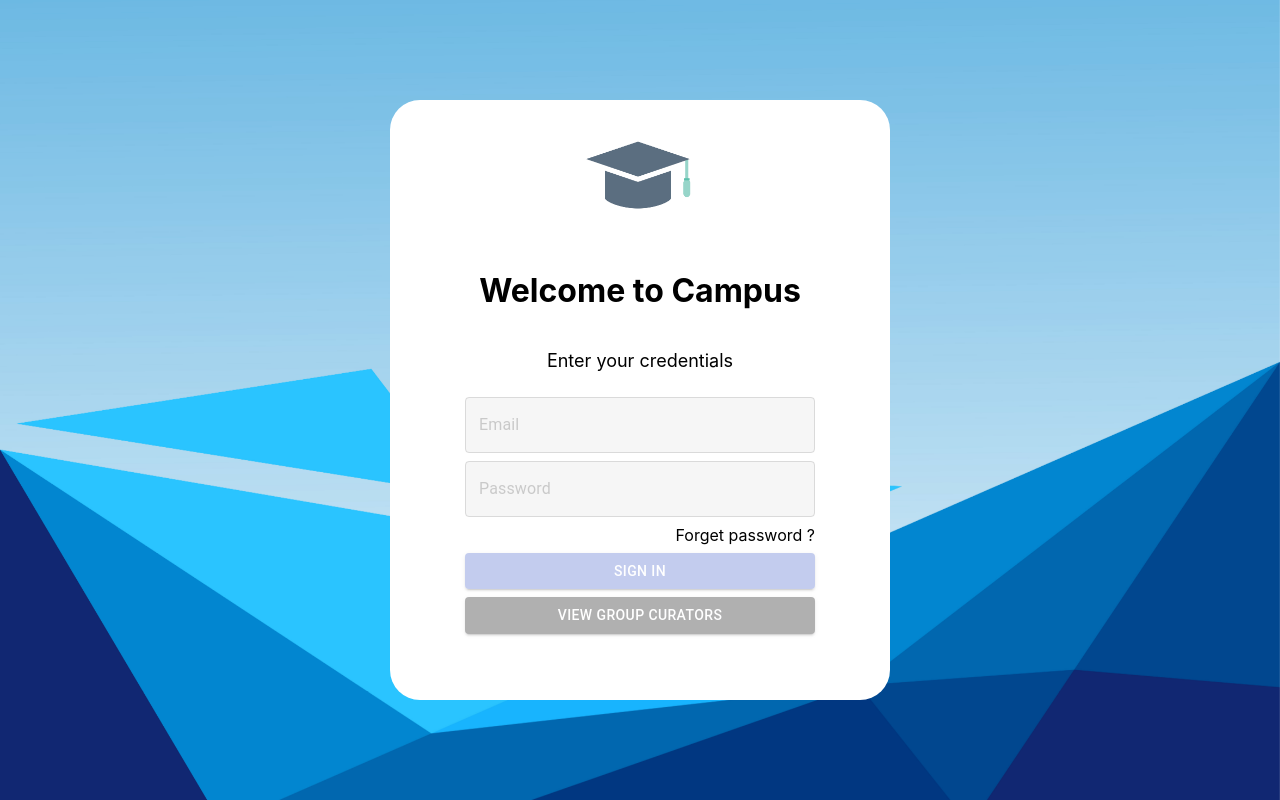
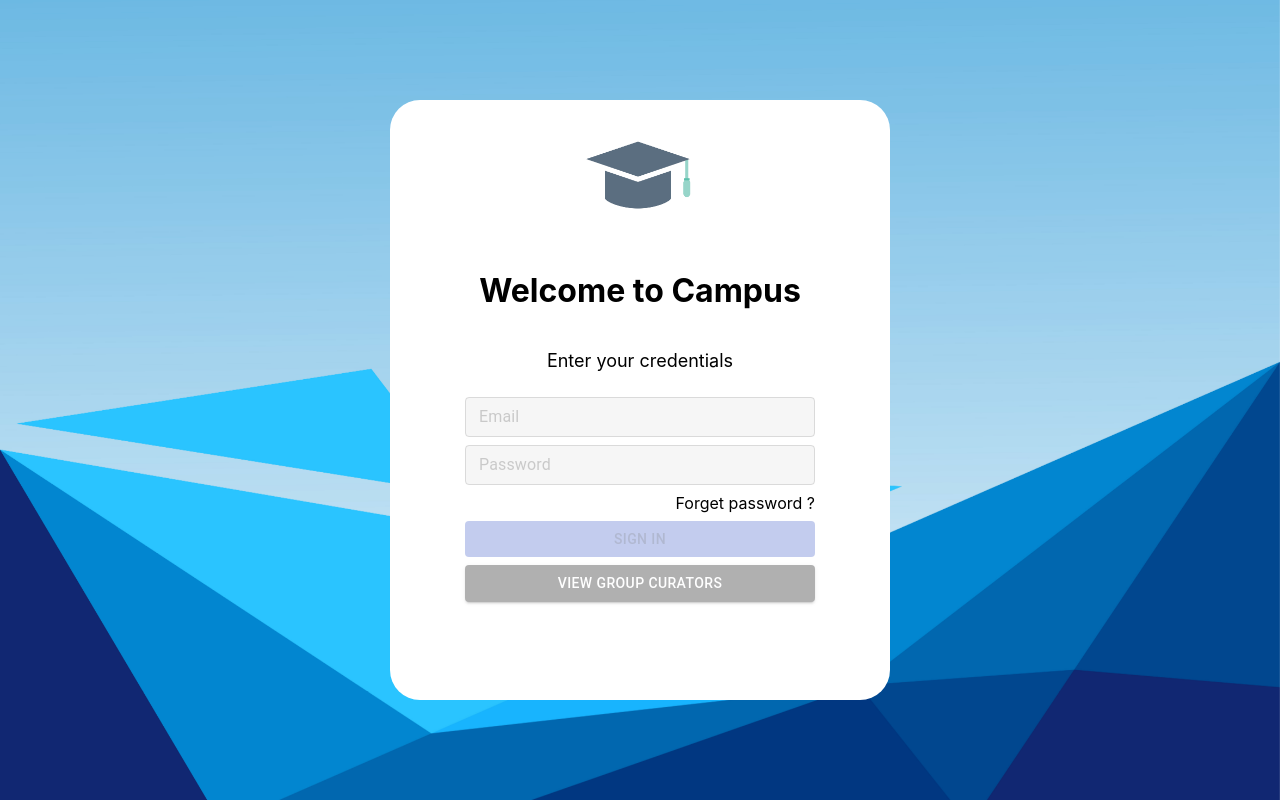
Before and after one commit to marina-sheigets/campus-client, a React (Create React App) app: page / in a window 1280 px wide. Built offline with nearby package versions, Linux system fonts and the light colour scheme.

Commit message:
feat: login page

```diff
--- a/src/pages/Login/Login.tsx
+++ b/src/pages/Login/Login.tsx
@@ -1,11 +1,48 @@
-import React from 'react';
+import React, { useMemo, useState, useEffect } from 'react';
+import { useDispatch, useSelector } from 'react-redux';
 import styled from 'styled-components';
 import img from '../../assets/login.jpg';
 import logo from '../../assets/5920.jpg';
 import theme from '../../constants/globalStyles';
-import { TextField } from '@mui/material';
+import { TextField, Alert } from '@mui/material';
 import Button from '@mui/material/Button';
+import { signInAction, clearAuthErrorAction } from '../../redux/api/ApiActions';
+import { getAuthError, getIsAuth } from '../../redux/selectors/auth';
+import { useNavigate } from 'react-router';
+
 function Login() {
+	const navigate = useNavigate();
+	const dispatch = useDispatch();
+
+	const authError = useSelector(getAuthError);
+	const isAuth = useSelector(getIsAuth);
+
+	const [email, setEmail] = useState('');
+	const [password, setPassword] = useState('');
+	const emailReg = /^[\w-.]+@([\w-]+\.)+[\w-]{2,4}$/g;
+	const handleChangeEmail = (e: React.ChangeEvent<HTMLInputElement>) => setEmail(e.target.value);
+	const handleChangePassword = (e: React.ChangeEvent<HTMLInputElement>) =>
+		setPassword(e.target.value);
+
+	const handleSignIn = () => {
+		dispatch(signInAction.request({ email, password }));
+	};
+
+	const handleAlertMessageClose = () => {
+		dispatch(clearAuthErrorAction.request());
+	};
+
+	const isAllCompleted = useMemo(
+		() => email.match(emailReg) && password.length > 7,
+		// eslint-disable-next-line react-hooks/exhaustive-deps
+		[email, password]
+	);
+
+	useEffect(() => {
+		if (isAuth) {
+			navigate('/new/student');
+		}
+	}, [isAuth, navigate]);
 	return (
 		<Wrapper>
 			<LoginBox>
@@ -13,18 +50,42 @@ function Login() {
 				<MainTitle>Welcome to Campus</MainTitle>
 				<LoginForm>
 					<Title>Enter your credentials</Title>
-					<StyledTextField placeholder='Email' />
-					<StyledTextField placeholder='Password' />
+					{authError ? (
+						<StyledAlert onClose={handleAlertMessageClose} severity='error'>
+							{authError}
+						</StyledAlert>
+					) : null}
+					<StyledTextField
+						value={email}
+						onChange={handleChangeEmail}
+						size='small'
+						placeholder='Email'
+					/>
+					<StyledTextField
+						value={password}
+						onChange={handleChangePassword}
+						size='small'
+						type='password'
+						placeholder='Password'
+					/>
 					<ForgetPassword>
 						<span>Forget password ?</span>
 					</ForgetPassword>
-					<SignInButton variant='contained'>Sign In</SignInButton>
+					<SignInButton
+						disabled={!isAllCompleted}
+						onClick={handleSignIn}
+						variant='contained'>
+						Sign In
+					</SignInButton>
 					<ViewButton variant='contained'>View Group Curators</ViewButton>
 				</LoginForm>
 			</LoginBox>
 		</Wrapper>
 	);
 }
+const StyledAlert = styled(Alert)`
+	width: 100%;
+`;
 const LogoImg = styled('img')`
 	width: 150px;
 `;
--- a/src/redux/api/ApiActions.ts
+++ b/src/redux/api/ApiActions.ts
@@ -1,3 +1,5 @@
 import { createActions } from '../../utils/actionCreator';
 
 export const createStudentAction = createActions('CREATE_STUDENT');
+export const signInAction = createActions('SIGN_IN');
+export const clearAuthErrorAction = createActions('CLEAR_AUTH_ERROR');
--- /dev/null
+++ b/src/redux/api/config.ts
@@ -0,0 +1,32 @@
+import axios from 'axios';
+
+const API_URL = 'http://localhost:5000';
+const $api = axios.create({
+	withCredentials: true,
+	baseURL: API_URL,
+});
+
+$api.interceptors.request.use((config) => {
+	config.headers.Authorization = localStorage.getItem('token');
+	return config;
+});
+
+$api.interceptors.response.use(
+	(config) => {
+		return config;
+	},
+	async (error) => {
+		const initialRequest = error.config;
+		if (error.response.status === 401) {
+			try {
+				const response = await axios.get(`${API_URL}/refresh`, { withCredentials: true });
+				localStorage.setItem('token', response.data.accessToken);
+				return $api.request(initialRequest);
+			} catch (e) {
+				console.log(e);
+			}
+		}
+	}
+);
+
+export default $api;
--- a/src/redux/api/index.ts
+++ b/src/redux/api/index.ts
@@ -1,8 +1,8 @@
-import axios from 'axios';
+import $api from './config';
 
 export const createStudentRequest = async (payload: any) => {
 	try {
-		const response = await axios.post('/admin/add/student', payload);
+		const response = await $api.post('/admin/add/student', payload);
 		return { success: true, data: response.data };
 	} catch (err: any) {
 		return {
@@ -11,3 +11,15 @@ export const createStudentRequest = async (payload: any) => {
 		};
 	}
 };
+
+export const signInRequest = async ({ email, password }: { email: string; password: string }) => {
+	try {
+		const response = await $api.post('/auth/login', { email, password });
+		return { success: true, data: response.data };
+	} catch (err: any) {
+		return {
+			success: false,
+			data: err.response.data || 'Ops, something went wrong !',
+		};
+	}
+};
--- /dev/null
+++ b/src/redux/reducers/authReducer.ts
@@ -0,0 +1,34 @@
+import { clearAuthErrorAction, signInAction } from '../api/ApiActions';
+
+const initialState = {
+	user: {},
+	authError: '',
+	isAuth: false,
+};
+
+const authReducer = (state = initialState, action: any) => {
+	switch (action.type) {
+		case signInAction.type.SUCCESS: {
+			if (action.payload.success) {
+				localStorage.setItem('token', action.payload.data.accessToken);
+				return {
+					...state,
+					user: action.payload.data.user,
+					isAuth: true,
+				};
+			}
+			return { ...state, authError: action.payload.data.message };
+		}
+		case clearAuthErrorAction.type.REQUEST: {
+			return {
+				...state,
+				authError: '',
+			};
+		}
+		default: {
+			return state;
+		}
+	}
+};
+
+export default authReducer;
--- a/src/redux/reducers/rootReducer.ts
+++ b/src/redux/reducers/rootReducer.ts
@@ -1,6 +1,7 @@
 import { combineReducers, StateFromReducersMapObject } from '@reduxjs/toolkit';
 import students from './studentReducer';
-const reducers = { students };
+import auth from './authReducer';
+const reducers = { students, auth };
 const rootReducer = combineReducers(reducers);
 export type RootState = StateFromReducersMapObject<typeof reducers>;
 export default rootReducer;
--- /dev/null
+++ b/src/redux/saga/authSaga.ts
@@ -0,0 +1,19 @@
+import { call, put, takeLatest } from 'redux-saga/effects';
+import { signInAction } from '../api/ApiActions';
+import { signInRequest } from '../api';
+
+function* signIn(action: any) {
+	try {
+		// @ts-ignore
+		const res = yield call(signInRequest, action.payload);
+		yield put(signInAction.success(res));
+	} catch ({ message }: any) {
+		yield put(signInAction.failed({ message }));
+	}
+}
+
+function* authWatcher() {
+	yield takeLatest(signInAction.type.REQUEST, signIn);
+}
+
+export default authWatcher;
--- a/src/redux/saga/rootSaga.ts
+++ b/src/redux/saga/rootSaga.ts
@@ -1,7 +1,8 @@
 import { all } from 'redux-saga/effects';
 import studentSaga from './studentWatcher';
+import authSaga from './authSaga';
 
-const sagasArray = [studentSaga()];
+const sagasArray = [studentSaga(), authSaga()];
 function* rootSaga() {
 	yield all(sagasArray);
 }
--- a/src/redux/saga/studentWatcher.ts
+++ b/src/redux/saga/studentWatcher.ts
@@ -3,10 +3,9 @@ import { put, takeLatest, call } from 'redux-saga/effects';
 import { createStudentRequest } from '../api';
 
 function* createStudent(action: any) {
-	console.log(action);
 	try {
 		// @ts-ignore
-		const res = yield call(createStudentRequest, { ...action.payload, password });
+		const res = yield call(createStudentRequest, { ...action.payload });
 		yield put(createStudentAction.success(res));
 	} catch ({ message }: any) {
 		yield put(createStudentAction.failed({ message }));
--- /dev/null
+++ b/src/redux/selectors/auth.ts
@@ -0,0 +1,4 @@
+import { RootState } from '../reducers/rootReducer';
+
+export const getAuthError = (state: RootState) => state.auth.authError;
+export const getIsAuth = (state: RootState) => state.auth.isAuth;
```
